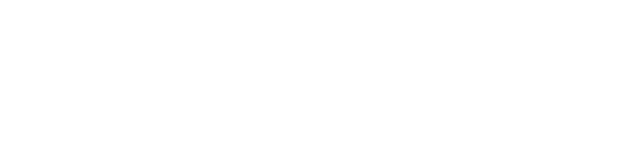
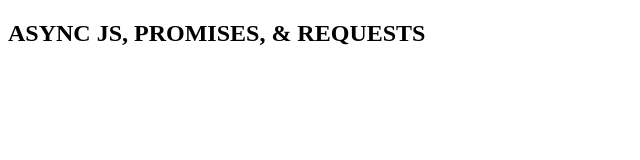
Before and after one commit to ShotRep/asynchronousCode, a plain HTML site: page index.html in a window 1280 px wide. Shown: the whole page, without its empty margins (0-640 px from the left). Drawn offline with Linux system fonts and the light colour scheme.

Commit message:
initial commit - async code

```diff
--- a/index.html
+++ b/index.html
@@ -8,7 +8,7 @@
   <title>Async Code</title>
 </head>
 <body>
-
+<h2>ASYNC JS, PROMISES, & REQUESTS</h2>
   <script src="script.js"></script>
 </body>
 </html>
```
